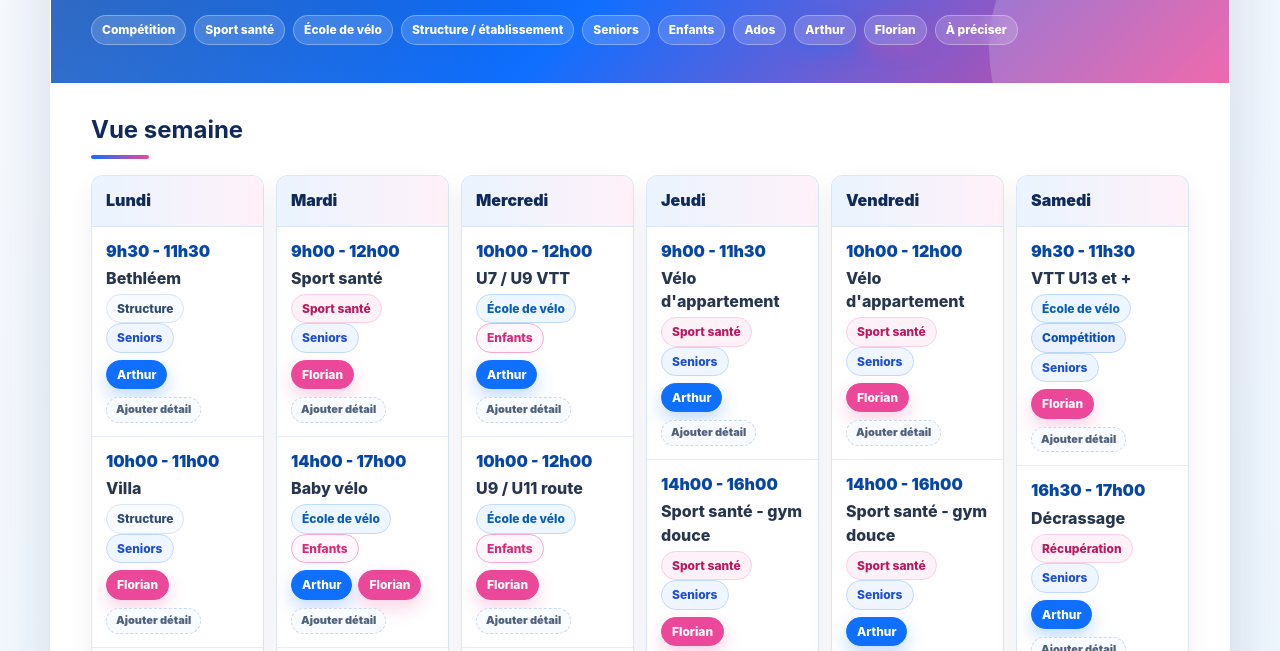
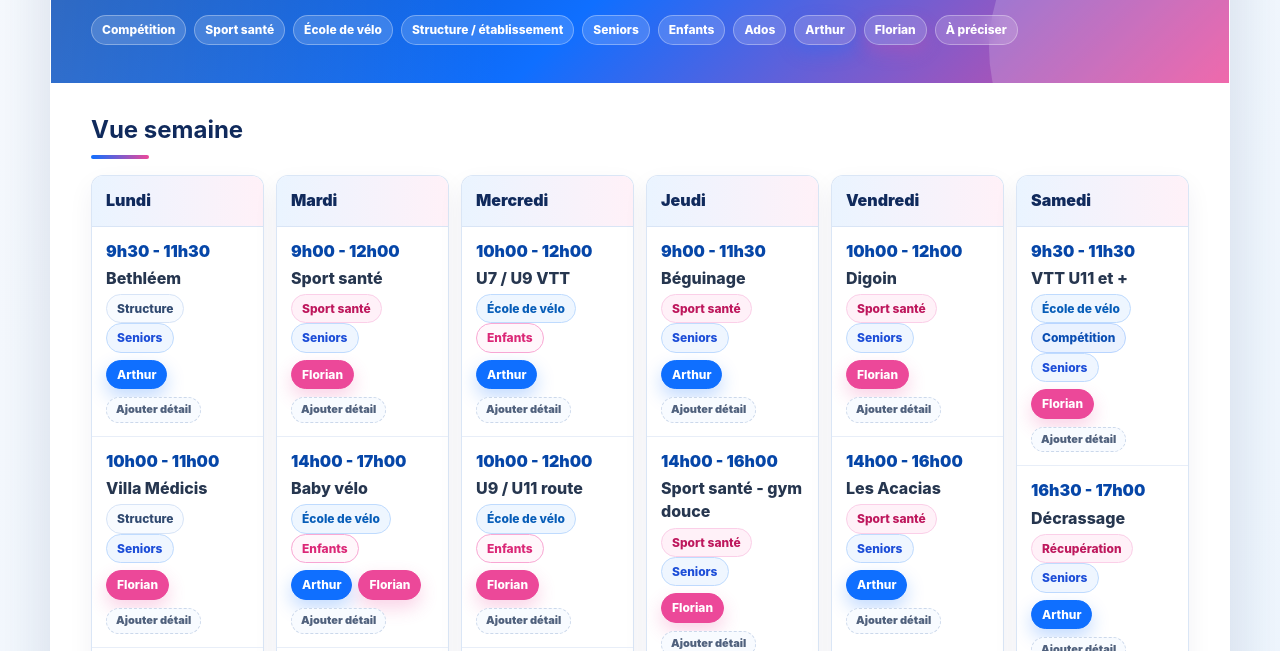
Before and after one commit to fredlyjendrzejczak-tech/planning-club-v-lo, a website: page index.html in a window 1280 px wide. Shown: the part 141-792 px from the top of the page. Drawn offline with Linux system fonts and the light colour scheme.

Commit message:
application planning club véo

```diff
--- a/index.html
+++ b/index.html
@@ -198,7 +198,7 @@ footer{padding:22px 40px;background:linear-gradient(90deg,#f8fbff,#fff1f8);color
         </div>
         <div class="slot">
           <div class="time">10h00 - 11h00</div>
-          <div class="activity">Villa</div>
+          <div class="activity">Villa Médicis</div>
           <div class="meta"><span class="tag structure">Structure</span> <span class="tag senior">Seniors</span></div>
           <div class="staff-line"><span class="tag staff-b">Florian</span></div>
         </div>
@@ -264,7 +264,7 @@ footer{padding:22px 40px;background:linear-gradient(90deg,#f8fbff,#fff1f8);color
         <div class="day-title">Jeudi</div>
         <div class="slot">
           <div class="time">9h00 - 11h30</div>
-          <div class="activity">Vélo d'appartement</div>
+          <div class="activity">Béguinage</div>
           <div class="meta"><span class="tag sante">Sport santé</span> <span class="tag senior">Seniors</span></div>
           <div class="staff-line"><span class="tag staff-a">Arthur</span></div>
         </div>
@@ -292,13 +292,13 @@ footer{padding:22px 40px;background:linear-gradient(90deg,#f8fbff,#fff1f8);color
         <div class="day-title">Vendredi</div>
         <div class="slot">
           <div class="time">10h00 - 12h00</div>
-          <div class="activity">Vélo d'appartement</div>
+          <div class="activity">Digoin</div>
           <div class="meta"><span class="tag sante">Sport santé</span> <span class="tag senior">Seniors</span></div>
           <div class="staff-line"><span class="tag staff-b">Florian</span></div>
         </div>
         <div class="slot">
           <div class="time">14h00 - 16h00</div>
-          <div class="activity">Sport santé - gym douce</div>
+          <div class="activity">Les Acacias</div>
           <div class="meta"><span class="tag sante">Sport santé</span> <span class="tag senior">Seniors</span></div>
           <div class="staff-line"><span class="tag staff-a">Arthur</span></div>
         </div>
@@ -308,7 +308,7 @@ footer{padding:22px 40px;background:linear-gradient(90deg,#f8fbff,#fff1f8);color
         <div class="day-title">Samedi</div>
         <div class="slot">
           <div class="time">9h30 - 11h30</div>
-          <div class="activity">VTT U13 et +</div>
+          <div class="activity">VTT U11 et +</div>
           <div class="meta"><span class="tag ecole">École de vélo</span> <span class="tag competition">Compétition</span> <span class="tag senior">Seniors</span></div>
           <div class="staff-line"><span class="tag staff-b">Florian</span></div>
         </div>
@@ -375,6 +375,11 @@ footer{padding:22px 40px;background:linear-gradient(90deg,#f8fbff,#fff1f8);color
                 <option value="Sport santé">Sport santé</option>
                 <option value="Vélo d'appartement">Vélo d'appartement</option>
                 <option value="Gym douce">Gym douce</option>
+                <option value="Béguinage">Béguinage</option>
+                <option value="Villa Médicis">Villa Médicis</option>
+                <option value="Verneuil">Verneuil</option>
+                <option value="Digoin">Digoin</option>
+                <option value="Les Acacias">Les Acacias</option>
                 <option value="VTT">VTT</option>
                 <option value="Route">Route</option>
                 <option value="Baby vélo">Baby vélo</option>
@@ -484,11 +489,11 @@ footer{padding:22px 40px;background:linear-gradient(90deg,#f8fbff,#fff1f8);color
           <li>Lundi : 19h00 - 20h00, Arthur</li>
           <li>Mardi matin : 9h00 - 12h00, Florian</li>
           <li>Mardi après-midi : 14h00 - 17h00, Arthur</li>
-          <li>Jeudi matin : 9h00 - 11h30, vélo d'appartement, Arthur</li>
+          <li>Jeudi matin : 9h00 - 11h30, Béguinage, Arthur</li>
           <li>Jeudi après-midi : 14h00 - 16h00, gym douce, Florian</li>
           <li>Jeudi soir : 17h30 - 18h30, sport santé, Arthur</li>
-          <li>Vendredi matin : 10h00 - 12h00, vélo d'appartement, Florian</li>
-          <li>Vendredi après-midi : 14h00 - 16h00, gym douce, Arthur</li>
+          <li>Vendredi matin : 10h00 - 12h00, Digoin, Florian</li>
+          <li>Vendredi après-midi : 14h00 - 16h00, Les Acacias, Arthur</li>
         </ul>
       </article>
       <article class="card">
@@ -499,14 +504,14 @@ footer{padding:22px 40px;background:linear-gradient(90deg,#f8fbff,#fff1f8);color
           <li>Mercredi matin : 10h00 - 12h00, U9 / U11 route, enfants, Florian</li>
           <li>Mercredi après-midi : 14h00 - 17h00, U13 / U15, ados, Arthur et Florian</li>
           <li>Mercredi après-midi : 14h00 - 17h00, U15 / U17, ados, Arthur et Florian</li>
-          <li>Samedi matin : 9h30 - 11h30, VTT U13 et +, Florian</li>
+          <li>Samedi matin : 9h30 - 11h30, VTT U11 et +, Florian</li>
         </ul>
       </article>
       <article class="card">
         <h3>Structures / établissements</h3>
         <ul>
           <li>Lundi : Bethléem 9h30 - 11h30, seniors, Arthur</li>
-          <li>Lundi : Villa 10h00 - 11h00, seniors, Florian</li>
+          <li>Lundi : Villa Médicis 10h00 - 11h00, seniors, Florian</li>
           <li>Lundi : FAM 14h00 - 17h00, seniors, Arthur et Florian</li>
           <li>Jeudi : Verneuil 15h00 - 17h00, seniors, Arthur</li>
         </ul>
@@ -528,7 +533,7 @@ footer{padding:22px 40px;background:linear-gradient(90deg,#f8fbff,#fff1f8);color
       </thead>
       <tbody>
         <tr><td>Lundi</td><td>9h30 - 11h30</td><td>Bethléem</td><td>Seniors</td><td>Structure</td><td>Arthur</td></tr>
-        <tr><td>Lundi</td><td>10h00 - 11h00</td><td>Villa</td><td>Seniors</td><td>Structure</td><td>Florian</td></tr>
+        <tr><td>Lundi</td><td>10h00 - 11h00</td><td>Villa Médicis</td><td>Seniors</td><td>Structure</td><td>Florian</td></tr>
         <tr><td>Lundi</td><td>14h00 - 17h00</td><td>FAM</td><td>Seniors</td><td>Structure</td><td>Arthur et Florian</td></tr>
         <tr><td>Lundi</td><td>19h00 - 20h00</td><td>Sport santé</td><td>Seniors</td><td>Sport santé</td><td>Arthur</td></tr>
         <tr><td>Mardi</td><td>9h00 - 12h00</td><td>Sport santé</td><td>Seniors</td><td>Sport santé</td><td>Florian</td></tr>
@@ -537,13 +542,13 @@ footer{padding:22px 40px;background:linear-gradient(90deg,#f8fbff,#fff1f8);color
         <tr><td>Mercredi</td><td>10h00 - 12h00</td><td>U7 / U9 VTT</td><td>Enfants</td><td>École de vélo</td><td>Arthur</td></tr>
         <tr><td>Mercredi</td><td>10h00 - 12h00</td><td>U9 / U11 route</td><td>Enfants</td><td>École de vélo</td><td>Florian</td></tr>
         <tr><td>Mercredi</td><td>14h00 - 17h00</td><td>U13 / U15 · U15 / U17</td><td>Ados</td><td>École de vélo / compétition</td><td>Arthur et Florian</td></tr>
-        <tr><td>Jeudi</td><td>9h00 - 11h30</td><td>Vélo d'appartement</td><td>Seniors</td><td>Sport santé</td><td>Arthur</td></tr>
+        <tr><td>Jeudi</td><td>9h00 - 11h30</td><td>Béguinage</td><td>Seniors</td><td>Sport santé</td><td>Arthur</td></tr>
         <tr><td>Jeudi</td><td>14h00 - 16h00</td><td>Sport santé - gym douce</td><td>Seniors</td><td>Sport santé</td><td>Florian</td></tr>
         <tr><td>Jeudi</td><td>15h00 - 17h00</td><td>Verneuil</td><td>Seniors</td><td>Structure</td><td>Arthur</td></tr>
         <tr><td>Jeudi</td><td>17h30 - 18h30</td><td>Sport santé</td><td>Seniors</td><td>Sport santé</td><td>Arthur</td></tr>
-        <tr><td>Vendredi</td><td>10h00 - 12h00</td><td>Vélo d'appartement</td><td>Seniors</td><td>Sport santé</td><td>Florian</td></tr>
-        <tr><td>Vendredi</td><td>14h00 - 16h00</td><td>Sport santé - gym douce</td><td>Seniors</td><td>Sport santé</td><td>Arthur</td></tr>
-        <tr><td>Samedi</td><td>9h30 - 11h30</td><td>VTT U13 et +</td><td>Seniors</td><td>École de vélo / compétition</td><td>Florian</td></tr>
+        <tr><td>Vendredi</td><td>10h00 - 12h00</td><td>Digoin</td><td>Seniors</td><td>Sport santé</td><td>Florian</td></tr>
+        <tr><td>Vendredi</td><td>14h00 - 16h00</td><td>Les Acacias</td><td>Seniors</td><td>Sport santé</td><td>Arthur</td></tr>
+        <tr><td>Samedi</td><td>9h30 - 11h30</td><td>VTT U11 et +</td><td>Seniors</td><td>École de vélo / compétition</td><td>Florian</td></tr>
         <tr><td>Samedi</td><td>16h30 - 17h00</td><td>Décrassage</td><td>Seniors</td><td>Récupération</td><td>Arthur</td></tr>
       </tbody>
     </table>
```
